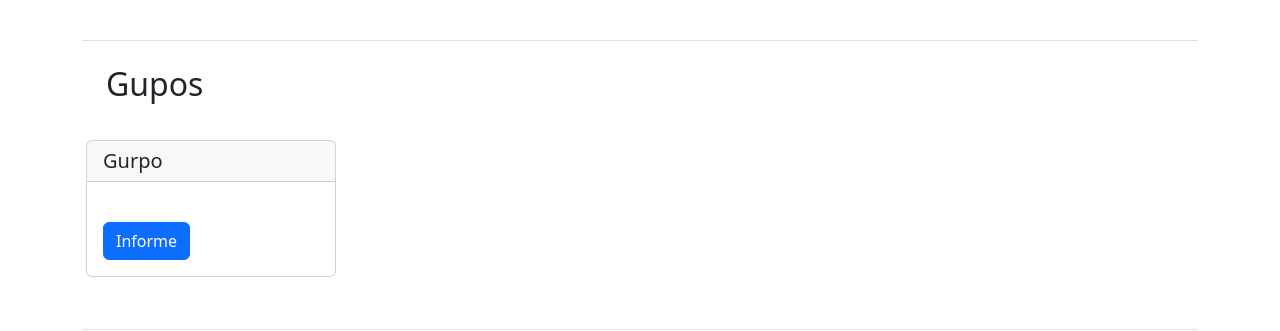
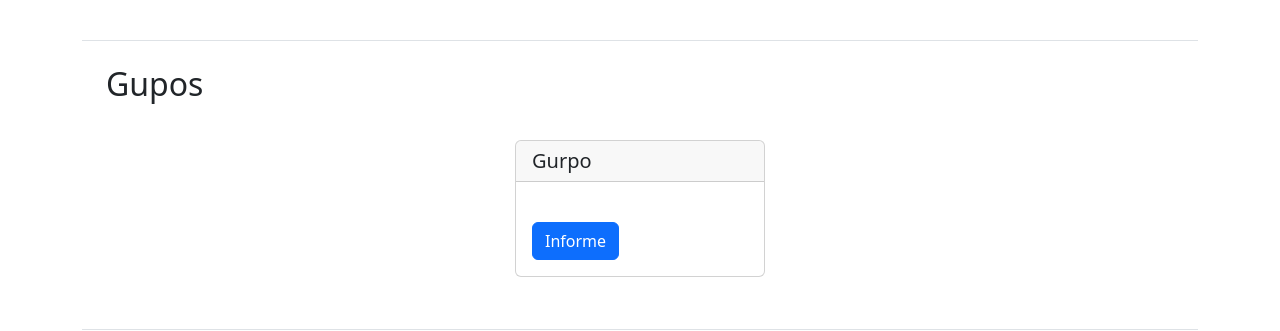
Before and after one commit to luisdy1972/villarocio.app, a Vue app: page / in a window 1280 px wide. Shown: the part 782-1113 px from the top of the page. Built offline with nearby package versions, Linux system fonts and the light colour scheme; no server answers.

Commit message:
center-grupos

```diff
--- a/src/components/Home.vue
+++ b/src/components/Home.vue
@@ -38,7 +38,7 @@
 				<li>Ver acuerdos de conferencias con otras congregaciones.</li>
 			</ul>
 			<h2 class="p-4 border-top">Gupos</h2>
-			<div class="d-flex justify-content flex-wrap mb-5">
+			<div class="d-flex justify-content-center flex-wrap mb-5">
 				<CardGup
 					class="m-1"
 					v-for="grupo in grupos"
```
